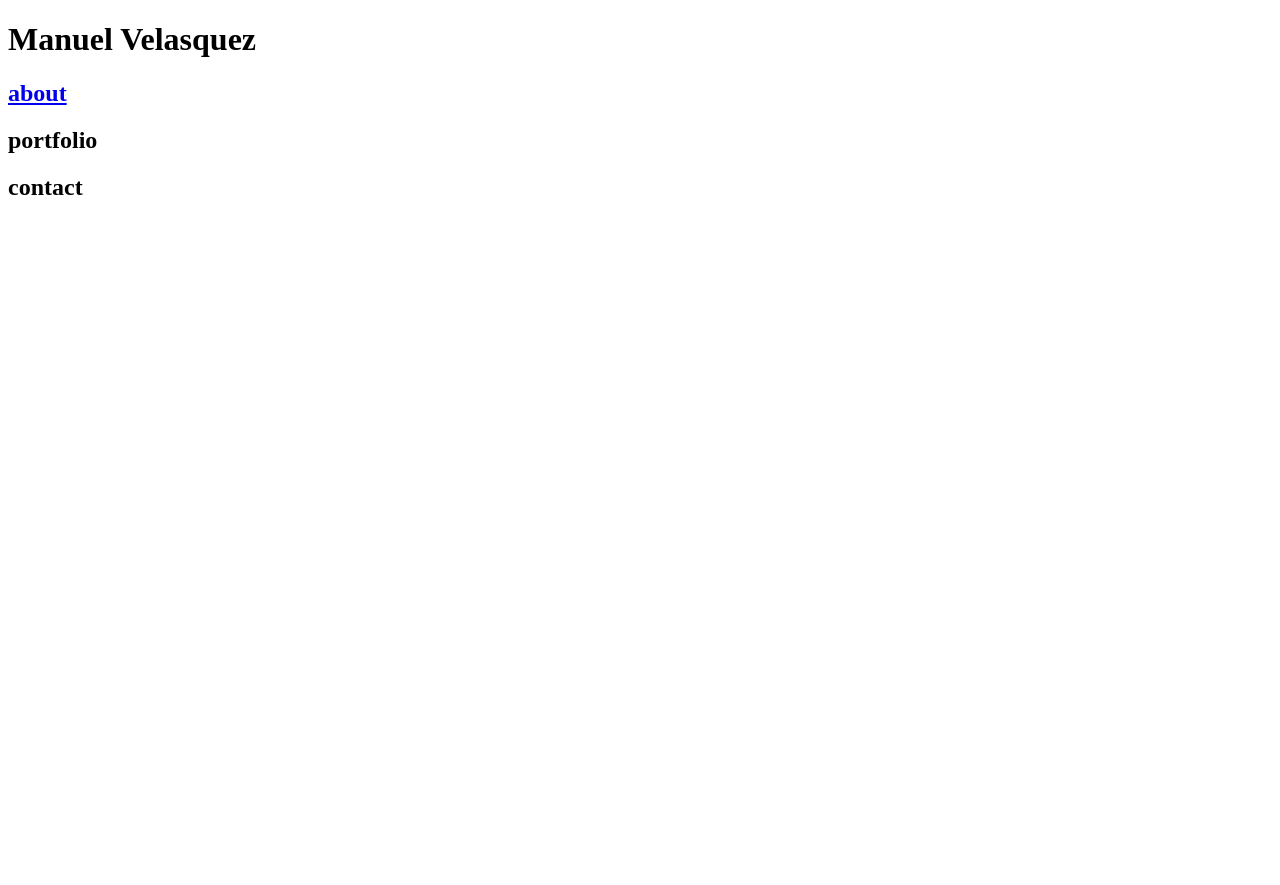
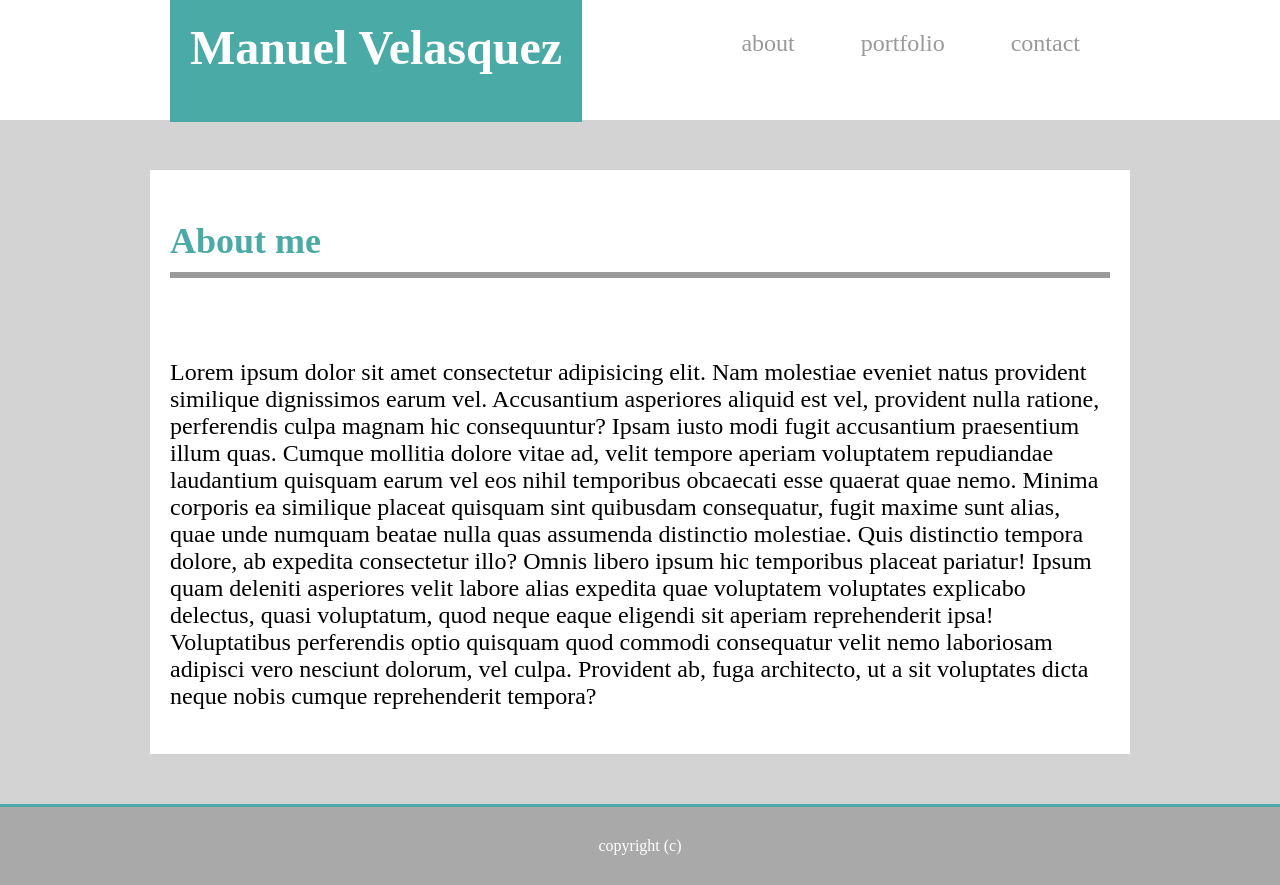
Before and after one commit to manuelvelas/Basic-Portfolio, a plain HTML site: page index.html in a window 1280 px wide. Before the commit the page ends 800 px from the top, so only its background shows below. Drawn offline with Linux system fonts and the light colour scheme; files that its build step writes are made by us from their sources; files whose address does not match are found by name.

Commit message:
latlest changes

```diff
--- a/assets/css/style.css
+++ b/assets/css/style.css
@@ -0,0 +1,95 @@
+html{
+    background-color: lightgray;
+    font-size: 24px;
+
+}
+body{
+    margin: 0;
+}
+.header-wrap{
+    width: 100%;
+    height: 120px;
+    background-color: white;
+
+}
+header{
+    top: 0;
+    flex-wrap: wrap;
+    clear: both;
+    background: white;
+    height: 120px;
+    width: 940px;
+    margin: 0 auto;
+
+}
+header a{
+    color: white;
+    text-decoration: none;
+    margin: 0 auto;
+
+}
+.navcontainer{
+    height: 120px;
+    float: right;
+
+}
+ul{
+    list-style: none;
+    margin: 0;
+
+
+}
+
+.name{
+    float: left;
+    padding: 20px;
+    background-color: #4aaaa5;
+    height: auto;
+    height: 82px;
+    margin-top: 0;
+    margin-bottom: 0;
+    flex-wrap: wrap;
+
+}
+.navigation{
+   display: inline-block;
+    margin: 30px;
+    color: #ffffff41;
+    flex-wrap: wrap;
+
+
+}
+.navigation a{
+    color: #999;
+    text-decoration: none;
+
+}
+.wrapper{
+    width: 100%;
+
+}
+
+.container{
+    width: 940px;
+    padding: 20px;
+    align-content: center;
+    background-color: white;
+    clear: both;
+     margin: 50px auto;
+    flex-wrap: wrap;
+
+}
+.titulo{
+    color: #4aaaa5;
+    border-bottom: 6px solid #999;
+    padding-bottom: 10px;
+
+}
+footer{
+    background-color: darkgray;
+    color: white;
+    text-align: center;
+    border-top: 3px solid #4aaaa5;
+    padding: 30px;
+    font-size: 16px;
+}
--- a/index.html
+++ b/index.html
@@ -4,16 +4,34 @@
     <meta charset="UTF-8">
     <meta name="viewport" content="width=device-width, initial-scale=1.0">
     <meta http-equiv="X-UA-Compatible" content="ie=edge">
-    <title>Document</title>
-    <link rel="stylesheet" href="/Users/manuel/code/mybasicportfolio/assets/css/style.css">
+    <title>About</title>
+    <link rel="stylesheet" href="assets/css/style.css">
 </head>
 <body>
+<div class="wrapper">
+    <div class=" header-wrap">
     <header>
-        <h1><a href="index.html"></a>Manuel Velasquez</h1>
-        <h2><a href="about.html">about</h2>
-        <h2><a href="portfolio.html"></a>portfolio</h2>
-        <h2><a href="contact.html"></a>contact</h2>
+        <h1 class="name"><a href="index.html">Manuel Velasquez</a></h1>
+       <div class="navcontainer">
+           <ul>
+        <li class="navigation"><a href="index.html">about</a></li>
+        <li class="navigation"><a href="portfolio.html">portfolio</a></li>
+        <li class="navigation"><a href="contact.html">contact</a></li>
+    </ul>
+    </div>
     </header>
+</div>
 
+    <div class="container">
+        <h2 class="titulo">About me</h2><br />
+
+        <p>Lorem ipsum dolor sit amet consectetur adipisicing elit. Nam molestiae eveniet natus provident similique dignissimos earum vel. Accusantium asperiores aliquid est vel, provident nulla ratione, perferendis culpa magnam hic consequuntur?
+        Ipsam iusto modi fugit accusantium praesentium illum quas. Cumque mollitia dolore vitae ad, velit tempore aperiam voluptatem repudiandae laudantium quisquam earum vel eos nihil temporibus obcaecati esse quaerat quae nemo.
+        Minima corporis ea similique placeat quisquam sint quibusdam consequatur, fugit maxime sunt alias, quae unde numquam beatae nulla quas assumenda distinctio molestiae. Quis distinctio tempora dolore, ab expedita consectetur illo?
+        Omnis libero ipsum hic temporibus placeat pariatur! Ipsum quam deleniti asperiores velit labore alias expedita quae voluptatem voluptates explicabo delectus, quasi voluptatum, quod neque eaque eligendi sit aperiam reprehenderit ipsa!
+        Voluptatibus perferendis optio quisquam quod commodi consequatur velit nemo laboriosam adipisci vero nesciunt dolorum, vel culpa. Provident ab, fuga architecto, ut a sit voluptates dicta neque nobis cumque reprehenderit tempora?</p>
+    </div>
+</div>
+<footer>copyright (c)</footer>
 </body>
 </html>
```
Also changed, not shown: contact.html (+37 -0 lines), portfolio.html (+37 -0 lines).
